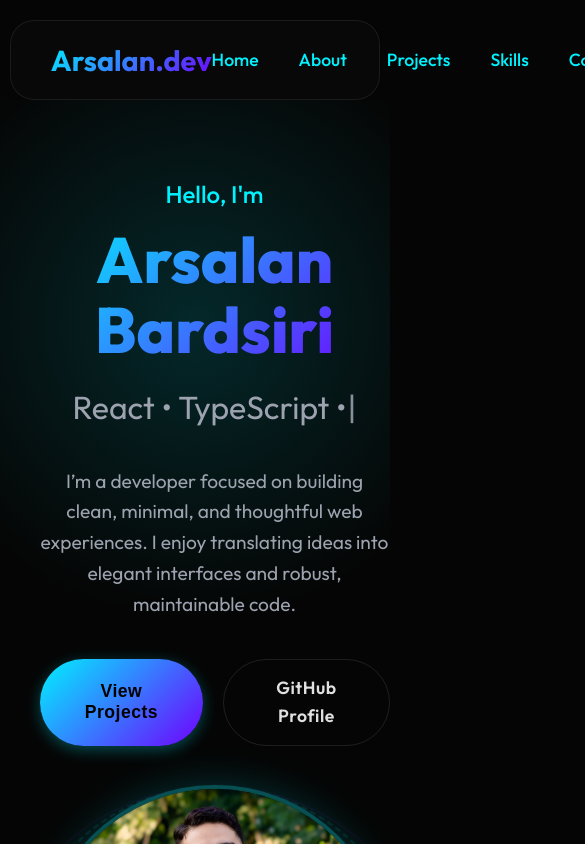
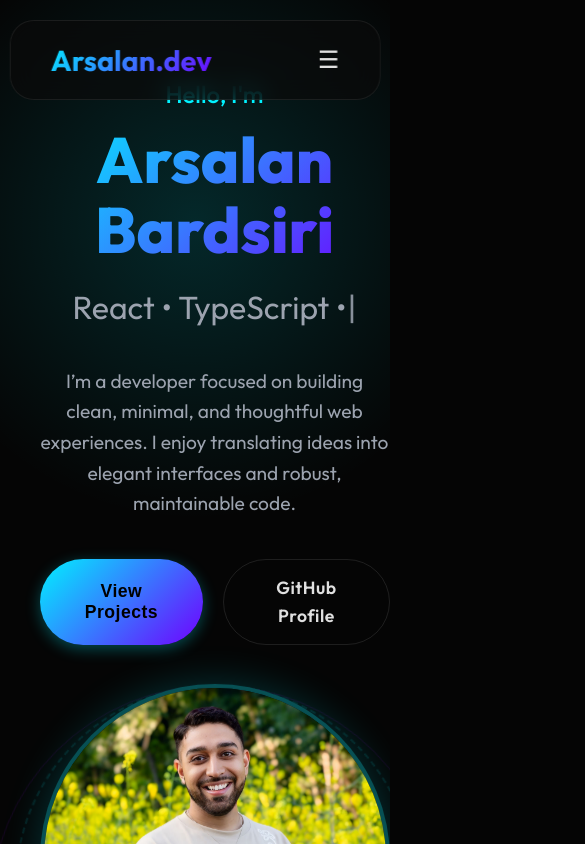
Before and after one commit to arsalanbardsiri/portfolio-react, a React (Vite) app: page / in a window 390 px wide. Shown: the top 844 px of the page, 585 px wide, since content can reach past the window. Built offline with nearby package versions, Linux system fonts and the light colour scheme.

Commit message:
feat: add mobile responsiveness and light mode support

```diff
--- a/src/App.tsx
+++ b/src/App.tsx
@@ -6,16 +6,32 @@ import { ProjectCarousel } from './components/ProjectCarousel'
 import { SkillsGrid } from './components/SkillsGrid'
 import { ContactSection } from './components/ContactSection'
 import { Footer } from './components/Footer'
+import { useTheme } from './hooks/useTheme'
 
 export default function App() {
+  const homeRef = useRef<HTMLElement | null>(null)
+  const aboutRef = useRef<HTMLElement | null>(null)
+  const projectsRef = useRef<HTMLElement | null>(null)
+  const skillsRef = useRef<HTMLElement | null>(null)
+  const contactRef = useRef<HTMLElement | null>(null)
+
+  const { theme, toggle } = useTheme()
+
   const onNavigate = (id: string) => {
-    const element = document.getElementById(id)
-    element?.scrollIntoView({ behavior: 'smooth', block: 'start' })
+    const map: Record<string, HTMLElement | null> = {
+      home: document.getElementById('home'),
+      about: document.getElementById('about'),
+      projects: document.getElementById('projects'),
+      skills: document.getElementById('skills'),
+      contact: document.getElementById('contact'),
+    }
+    const el = map[id]
+    el?.scrollIntoView({ behavior: 'smooth', block: 'start' })
   }
 
   return (
     <div>
-      <NavBar onNavigate={onNavigate} />
+      <NavBar onNavigate={onNavigate} onToggleTheme={toggle} isDarkMode={theme === 'dark'} />
       <main>
         <Hero onNavigate={onNavigate} />
         <About />
--- a/src/components/NavBar.tsx
+++ b/src/components/NavBar.tsx
@@ -1,18 +1,52 @@
-import { FC } from 'react'
+import { FC, useState, useEffect } from 'react'
+import { motion, AnimatePresence } from 'framer-motion'
 
 interface NavBarProps {
   onNavigate: (id: string) => void
+  onToggleTheme?: () => void
+  isDarkMode?: boolean
 }
 
-export const NavBar: FC<NavBarProps> = ({ onNavigate }) => {
+export const NavBar: FC<NavBarProps> = ({ onNavigate, onToggleTheme, isDarkMode }) => {
+  const [isOpen, setIsOpen] = useState(false)
+  const [scrolled, setScrolled] = useState(false)
+
+  useEffect(() => {
+    const handleScroll = () => setScrolled(window.scrollY > 50)
+    window.addEventListener('scroll', handleScroll)
+    return () => window.removeEventListener('scroll', handleScroll)
+  }, [])
+
+  const toggleMenu = () => setIsOpen(!isOpen)
+
+  const navLinks = ['Home', 'About', 'Projects', 'Skills', 'Contact']
+
   return (
-    <header className="navbar glass" style={{ position: 'sticky', top: 20, zIndex: 100, margin: '0 auto', width: '95%', maxWidth: '1400px', borderRadius: '24px', marginTop: '20px' }}>
+    <header
+      className={`navbar ${scrolled ? 'glass' : ''}`}
+      style={{
+        position: 'fixed',
+        top: 20,
+        left: '50%',
+        transform: 'translateX(-50%)',
+        zIndex: 100,
+        width: '95%',
+        maxWidth: '1400px',
+        borderRadius: '24px',
+        transition: 'all 0.3s ease',
+        background: scrolled ? 'var(--glass-bg)' : 'transparent',
+        border: scrolled ? '1px solid var(--glass-border)' : 'none',
+        backdropFilter: scrolled ? 'blur(12px)' : 'none'
+      }}
+    >
       <div className="nav-inner" style={{ padding: '16px 40px', display: 'flex', justifyContent: 'space-between', alignItems: 'center' }}>
         <div className="brand text-gradient" style={{ fontSize: '1.8rem', cursor: 'pointer', fontWeight: 700 }} onClick={() => onNavigate('home')}>
           Arsalan.dev
         </div>
-        <nav className="nav-links" style={{ display: 'flex', gap: '40px' }}>
-          {['Home', 'About', 'Projects', 'Skills', 'Contact'].map((item) => (
+
+        {/* Desktop Menu */}
+        <nav className="desktop-nav" style={{ display: 'flex', gap: '40px', alignItems: 'center' }}>
+          {navLinks.map((item) => (
             <a
               key={item}
               className="nav-link"
@@ -22,8 +56,71 @@ export const NavBar: FC<NavBarProps> = ({ onNavigate }) => {
               {item}
             </a>
           ))}
+          {onToggleTheme && (
+            <button onClick={onToggleTheme} className="btn-icon" aria-label="Toggle Theme" style={{ background: 'none', border: 'none', cursor: 'pointer', color: 'var(--text)', fontSize: '1.2rem' }}>
+              {isDarkMode ? '☀️' : '🌙'}
+            </button>
+          )}
         </nav>
+
+        {/* Mobile Menu Button */}
+        <button className="mobile-toggle" onClick={toggleMenu} style={{ display: 'none', background: 'none', border: 'none', color: 'var(--text)', fontSize: '1.5rem', cursor: 'pointer' }}>
+          {isOpen ? '✕' : '☰'}
+        </button>
       </div>
+
+      {/* Mobile Dropdown */}
+      <AnimatePresence>
+        {isOpen && (
+          <motion.div
+            initial={{ opacity: 0, height: 0 }}
+            animate={{ opacity: 1, height: 'auto' }}
+            exit={{ opacity: 0, height: 0 }}
+            className="mobile-nav glass"
+            style={{
+              overflow: 'hidden',
+              borderRadius: '0 0 24px 24px',
+              marginTop: '10px'
+            }}
+          >
+            <nav style={{ display: 'flex', flexDirection: 'column', padding: '20px', gap: '20px', alignItems: 'center' }}>
+              {navLinks.map((item) => (
+                <a
+                  key={item}
+                  onClick={() => {
+                    onNavigate(item.toLowerCase())
+                    setIsOpen(false)
+                  }}
+                  style={{ cursor: 'pointer', fontSize: '1.2rem', fontWeight: 500, color: 'var(--text)' }}
+                >
+                  {item}
+                </a>
+              ))}
+              {onToggleTheme && (
+                <button onClick={onToggleTheme} style={{ background: 'none', border: '1px solid var(--border)', padding: '8px 16px', borderRadius: '20px', color: 'var(--text)', cursor: 'pointer' }}>
+                  {isDarkMode ? 'Switch to Light Mode' : 'Switch to Dark Mode'}
+                </button>
+              )}
+            </nav>
+          </motion.div>
+        )}
+      </AnimatePresence>
+
+      <style>{`
+        @media (max-width: 768px) {
+          .desktop-nav {
+            display: none !important;
+          }
+          .mobile-toggle {
+            display: block !important;
+          }
+          .navbar {
+            background: var(--glass-bg) !important;
+            backdrop-filter: blur(12px) !important;
+            border: 1px solid var(--glass-border) !important;
+          }
+        }
+      `}</style>
     </header>
   )
 }
--- a/src/styles/global.css
+++ b/src/styles/global.css
@@ -1,7 +1,7 @@
 @import url('https://fonts.googleapis.com/css2?family=Outfit:wght@300;400;500;600;700;800&display=swap');
 
 :root {
-  /* Premium Dark Theme Palette */
+  /* Premium Dark Theme Palette (Default) */
   --bg: #050505;
   --bg-alt: #0a0a0a;
   --text: #e0e0e0;
@@ -28,6 +28,28 @@
   --radius-full: 9999px;
 
   --font-main: 'Outfit', sans-serif;
+}
+
+[data-theme='light'] {
+  --bg: #f8f9fa;
+  --bg-alt: #ffffff;
+  --text: #1a1a1a;
+  --text-muted: #6b7280;
+  --primary: #0051ff;
+  /* Deep Blue */
+  --secondary: #7000ff;
+  /* Purple */
+  --accent-gradient: linear-gradient(135deg, var(--primary), var(--secondary));
+
+  --card-bg: rgba(255, 255, 255, 0.8);
+  --card-border: rgba(0, 0, 0, 0.05);
+  --glass-bg: rgba(255, 255, 255, 0.8);
+  --glass-border: rgba(0, 0, 0, 0.05);
+
+  --shadow-sm: 0 4px 6px -1px rgba(0, 0, 0, 0.05);
+  --shadow-md: 0 10px 15px -3px rgba(0, 0, 0, 0.1);
+  --shadow-lg: 0 20px 25px -5px rgba(0, 0, 0, 0.15);
+  --shadow-glow: 0 0 20px rgba(0, 81, 255, 0.15);
 }
 
 /* Reset & Base Styles */
@@ -75,7 +97,7 @@ h3,
 h4,
 h5,
 h6 {
-  color: #fff;
+  color: var(--text);
   line-height: 1.2;
   font-weight: 700;
 }
@@ -87,7 +109,7 @@ a {
 }
 
 a:hover {
-  color: #fff;
+  color: var(--text);
 }
 
 img {
```
